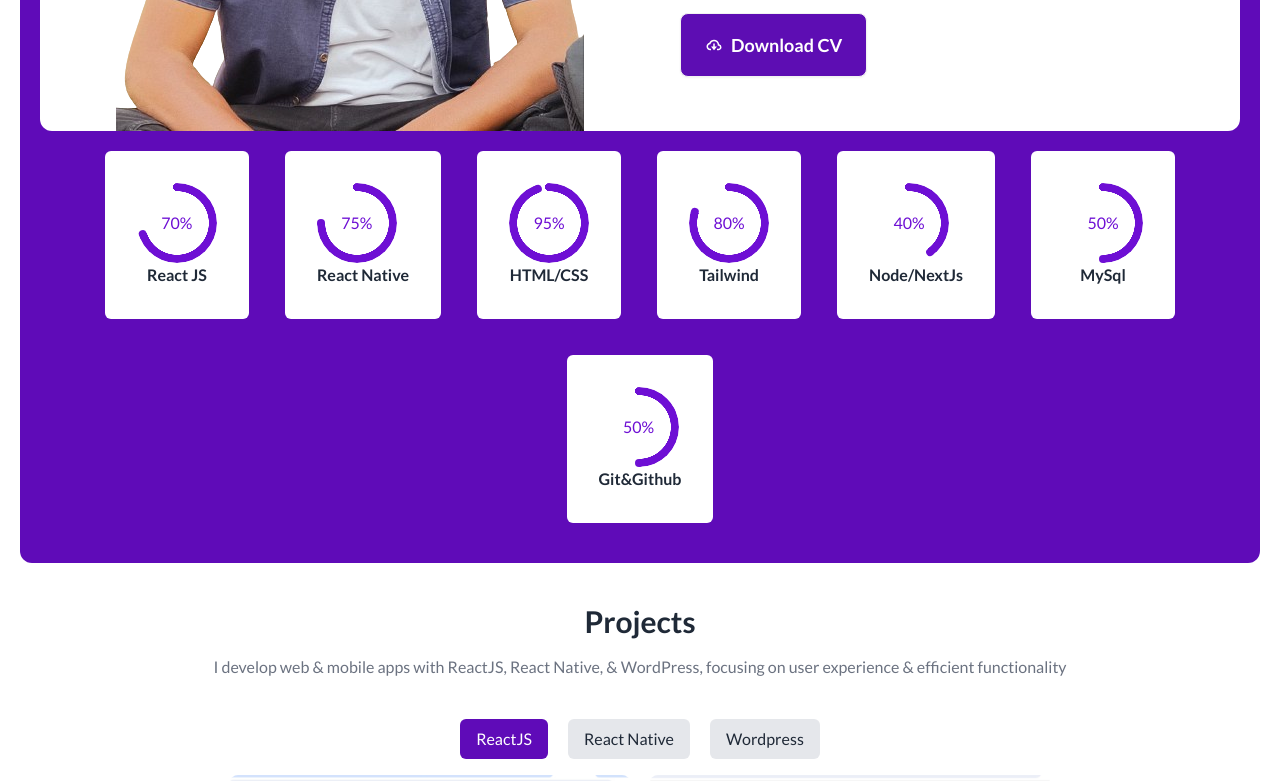
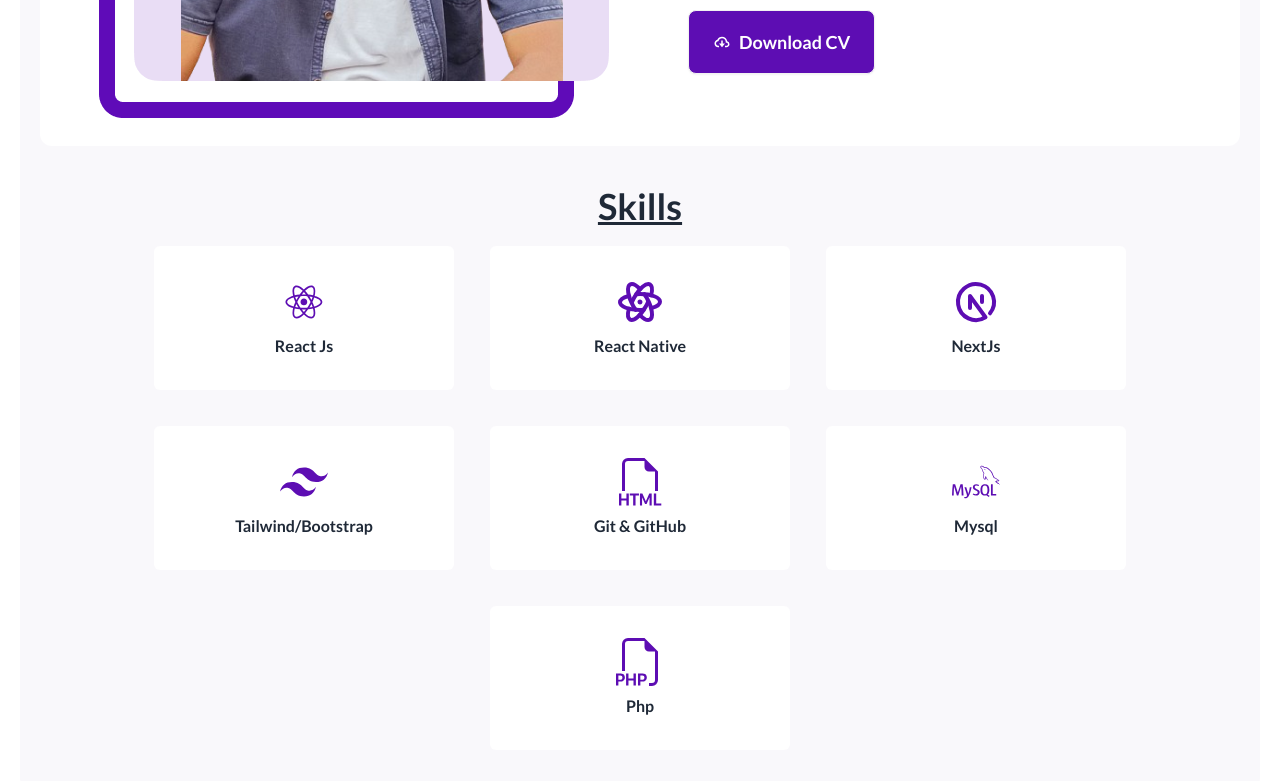
Before and after one commit to nileshdubey82/my-portfolio, a React (Vite) app: page / in a window 1280 px wide. Shown: the part 1880-2661 px from the top of the page. Built offline with nearby package versions, Linux system fonts and the light colour scheme.

Commit message:
after some responsive and change design of aboutUs

```diff
--- a/src/Pages/AboutUs.jsx
+++ b/src/Pages/AboutUs.jsx
@@ -1,21 +1,71 @@
+import { BsFiletypePhp } from "react-icons/bs";
+import { SiMysql } from "react-icons/si";
+import { BsFiletypeHtml } from "react-icons/bs";
+import { SiTailwindcss } from "react-icons/si";
+import { TbBrandNextjs } from "react-icons/tb";
+import { TbBrandReactNative } from "react-icons/tb";
+import { DiReact } from "react-icons/di";
 import { BiCloudDownload } from "react-icons/bi";
-/* eslint-disable react/no-unescaped-entities */
-import React from "react";
+
 
 function AboutUs() {
+
+  const Skills = [
+    {
+      id: 1,
+      Name: "React Js",
+      Icon: <DiReact />
+    },
+    {
+      id: 2,
+      Name: "React Native",
+      Icon: <TbBrandReactNative />
+    }
+    ,
+    {
+      id: 3,
+      Name: "NextJs",
+      Icon: <TbBrandNextjs />
+    }
+    ,
+    {
+      id: 4,
+      Name: "Tailwind/Bootstrap",
+      Icon: <SiTailwindcss />
+    }
+    ,
+    {
+      id: 5,
+      Name: "Git & GitHub",
+      Icon: <BsFiletypeHtml />
+    }
+    ,
+    {
+      id: 5,
+      Name: "Mysql",
+      Icon: <SiMysql />
+    }
+    ,
+    {
+      id: 5,
+      Name: "Php",
+      Icon: <BsFiletypePhp />
+    }
+  ]
+
   return (
     <section id="aboutme" className="lg:py-10 sm:0-5 py-10">
-      <div className="bg-[#5f0bb8] p-5 rounded-xl">
-        <div className="bg-white rounded-xl px-5 pt-5">
+      <div className="bg-[#f9f8fb] p-3 lg:p-5 rounded-xl">
+        <div className="bg-white rounded-xl p-5 ">
           <h1 className="text-black text-4xl text-center">About Me</h1>
           <p className="text-center mt-3">
             Tech-savvy individual with a passion for innovation, a knack for
             problem-solving, and a love for creative expression through design.
           </p>
           <div className="lg:flex mt-10 flex-wrap">
-            <div className="flex-1 flex justify-center">
+            <div className="flex-1 flex justify-center p-2">
               {" "}
-              <img src="/Images/profilepick-done1.png" className="image-full" />
+              <img src="/Images/about-pick.png" className="image-full" />
             </div>
             <div className="flex-1 items-center flex align-middle justify-center ">
               <div className="lg:px-10 mt-10 lg:mt-0 ">
@@ -53,77 +103,23 @@ function AboutUs() {
           </div>
         </div>
 
-        <div className="flex py-5 gap-9 justify-center flex-wrap">
-          <div className="bg-white lg:p-8 p-5 rounded-md ">
-            <div
-              className="radial-progress text-[#6E0FD4]"
-              style={{ "--value": 70 }}
-              role="progressbar"
-            >
-              70%
-            </div>
-            <h1 className="font-bold text-center">React JS</h1>
-          </div>
-          <div className="bg-white lg:p-8 p-5  rounded-md">
-            <div
-              className="radial-progress text-[#6E0FD4]"
-              style={{ "--value": 75 }}
-              role="progressbar"
-            >
-              75%
-            </div>
-            <h1 className="font-bold text-center">React Native</h1>
-          </div>
-          <div className="bg-white lg:p-8 p-5  rounded-md">
-            <div
-              className="radial-progress text-[#6E0FD4]"
-              style={{ "--value": 95 }}
-              role="progressbar"
-            >
-              95%
-            </div>
-            <h1 className="font-bold text-center">HTML/CSS</h1>
-          </div>
-          <div className="bg-white lg:p-8 p-5  rounded-md">
-            <div
-              className="radial-progress text-[#6E0FD4]"
-              style={{ "--value": 80 }}
-              role="progressbar"
-            >
-              80%
-            </div>
-            <h1 className="font-bold text-center">Tailwind</h1>
-          </div>
-          <div className="bg-white lg:p-8 p-5  rounded-md">
-            <div
-              className="radial-progress text-[#6E0FD4]"
-              style={{ "--value": 40 }}
-              role="progressbar"
-            >
-              40%
-            </div>
-            <h1 className="font-bold text-center">Node/NextJs</h1>
-          </div>
-          <div className="bg-white lg:p-8 p-5  rounded-md">
-            <div
-              className="radial-progress text-[#6E0FD4]"
-              style={{ "--value": 50 }}
-              role="progressbar"
-            >
-              50%
-            </div>
-            <h1 className="font-bold text-center">MySql</h1>
-          </div>
-          <div className="bg-white lg:p-8 p-5  rounded-md">
-            <div
-              className="radial-progress text-[#6E0FD4]"
-              style={{ "--value": 50 }}
-              role="progressbar"
-            >
-              50%
-            </div>
-            <h1 className="font-bold text-center">Git&Github</h1>
-          </div>
+              <h1 className="text-4xl text-center mt-10 font-bold underline">Skills</h1>
+        <div className="flex py-5 gap-9 justify-center flex-wrap ">
+          {Skills.map((i) => {
+            return (<>
+              <div className="bg-white lg:p-8 p-5 rounded-md gap-2 flex flex-col justify-center w-[300px]">
+                <div
+                  className="flex justify-center text-[#5d0db3] text-5xl "
+                >
+                  {i.Icon}
+                </div>
+                <h1 className="font-bold text-center">{i.Name}</h1>
+              </div>
+            </>)
+          })}
+
+
+
         </div>
       </div>
     </section>
--- a/src/Pages/ContactUs.jsx
+++ b/src/Pages/ContactUs.jsx
@@ -1,3 +1,4 @@
+import { BsVoicemail } from "react-icons/bs";
 import { HiLocationMarker } from "react-icons/hi";
 import { CgMail } from "react-icons/cg";
 import { AiFillPhone } from "react-icons/ai";
@@ -63,36 +64,36 @@ export default function ContactUs() {
       className="bg-white   flex flex-wrap justify-center lg:px-20  lg:py-10 gap-10 w-[100%]"
       id="contactme"
     >
-      <div className="bg-white  lg:my-10 flex flex-wrap justify-center  rounded-md drop-shadow-2xl lg:w-[100%] lg:p-4">
-        <div className="bg-[#530C9F] py-10 rounded-md lg:px-10 px-5 flex flex-col justify-between relative lg:w-[40%]">
+      <div className="bg-white  lg:my-10 flex flex-wrap justify-center  rounded-md drop-shadow-2xl w-[90%] lg:w-[100%] lg:p-4">
+        <div className="bg-[#530C9F] py-10 rounded-md lg:px-10  flex flex-col justify-between relative lg:w-[40%]">
           <img
             src="/Images/circlecon.png"
             className="absolute right-0 bottom-0 w-24 lg:w-36"
           />
           <div>
-            <h1 className="text-left text-white lg:text-4xl text-2xl font-bold">
+            <h1 className="text-left text-white lg:text-4xl text-2xl font-bold px-4">
               Contact Information
             </h1>
-            <p className="text-left text-white">
+            <p className="text-left text-white px-4">
               Say something to start a live chat!
             </p>
           </div>
 
-          <div className="text-white mt-10 lg:mt-0">
+          <div className="text-white mt-10 lg:mt-0 px-4">
             <p className="flex items-center gap-5 lg:text-xl text-md">
               <AiFillPhone /> :<a href="tel:916267751993">+91 6267751993</a>{" "}
             </p>
-            <p className="flex items-center gap-5 text-xl lg:mt-10">
+            <p className="flex items-center gap-5 lg:text-xl text-md lg:mt-10">
               <CgMail /> :{" "}
               <a href="mailto:nileshdubey060@gmail.com">
                 nileshdubey060@gmail.com
               </a>
             </p>
-            <p className="flex items-center gap-5 text-xl lg:mt-10">
+            <p className="flex items-center gap-5 lg:text-xl text-md lg:mt-10">
               <HiLocationMarker /> : <a> Bhilai Chhattishgarh.</a>
             </p>
           </div>
-          <div className="mt-20 lg:mt-0">
+          <div className="mt-20 lg:mt-0 px-4">
             <div className="flex flex-wrap gap-4 text-4xl text-white">
               <a href="mailto:nileshdubey060@gmail.com" target="_blank">
                 <CgMail />
@@ -103,22 +104,23 @@ export default function ContactUs() {
               >
                 <AiFillInstagram />
               </a>
-              <a href="https://wa.link/4kvkuh" target="_blank">
+              <a href="https://wa.link/4kvkuh" target="_blank" className="relative z-1">
                 <AiOutlineWhatsApp />
               </a>
               <a
                 href="https://www.linkedin.com/in/nilesh-dubey-ba4197222"
                 target="_blank"
+                className="relative z-1"
               >
                 <AiFillLinkedin />
               </a>
-              <a href="https://github.com/nileshdubey82" target="_blank">
+              <a href="https://github.com/nileshdubey82" target="_blank" className="relative z-1">
                 <AiFillGithub />
               </a>
             </div>
           </div>
         </div>
-        <div className="p-5 lg:w-[60%] h-[647px] relative py-10">
+        <div className="p-5 lg:w-[60%] h-[647px] relative py-10 w-[100%]">
           <form onSubmit={sendEmail} className="space-y-6">
             {/* Personal Information Section */}
             <div>
--- a/src/Pages/Navbar.jsx
+++ b/src/Pages/Navbar.jsx
@@ -87,9 +87,9 @@ function Navigation() {
         <div className="navbar-end">
           <a
             className="btn btn-md text-[#5F0BB8]font-bold"
-            href="/Images/nilesh_Resume_final.pdf"
+            href="mailto:nileshdubey060@gmail.com"
             target="_blank"
-            download
+
           >
             Hire me
           </a>
--- a/src/Pages/Projects.jsx
+++ b/src/Pages/Projects.jsx
@@ -105,27 +105,27 @@ export default function Portfolio() {
             activeTab === "reactjs"
               ? "bg-[#5f0bb8] text-white"
               : "bg-gray-200 text-gray-800"
-          } rounded-md`}
+          } rounded-md text-[15px] lg:text-md`}
           onClick={() => handleTabClick("reactjs")}
         >
           ReactJS
         </div>
         <div
-          className={`px-4 py-2 cursor-pointer ${
+          className={`lg:px-4 px-2 py-2 cursor-pointer ${
             activeTab === "reactnative"
               ? "bg-[#5f0bb8] text-white"
               : "bg-gray-200 text-gray-800"
-          } rounded-md`}
+          } rounded-md text-[15px] lg:text-md `}
           onClick={() => handleTabClick("reactnative")}
         >
           React Native
         </div>
         <div
-          className={`px-4 py-2 cursor-pointer ${
+          className={`lg:px-4 px-2 py-2  cursor-pointer ${
             activeTab === "wordpress"
               ? "bg-[#5f0bb8] text-white"
               : "bg-gray-200 text-gray-800"
-          } rounded-md`}
+          } rounded-md text-[15px] lg:text-md`}
           onClick={() => handleTabClick("wordpress")}
         >
           Wordpress
@@ -135,7 +135,7 @@ export default function Portfolio() {
         {projects[activeTab].map((project, index) => (
           <div key={index} className="relative">
             <img
-              className="w-[400px] h-[250px] object-cover rounded-lg cursor-pointer"
+              className="w-[400px] h-[250px] lg:object-cover object-contain rounded-lg cursor-pointer"
               src={project.image}
               alt={project.name}
             />
```
Also changed, not shown: public/Images/about-pick.png (added), public/Images/aboutUs.png (added).
